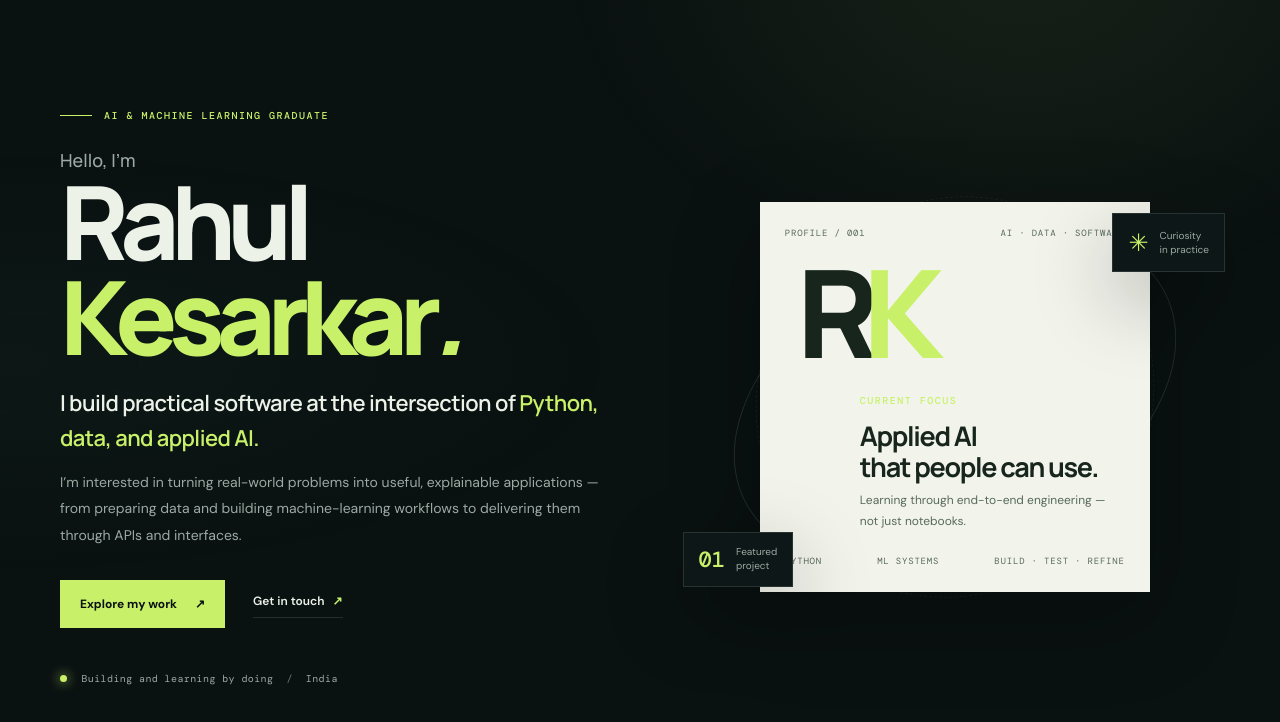
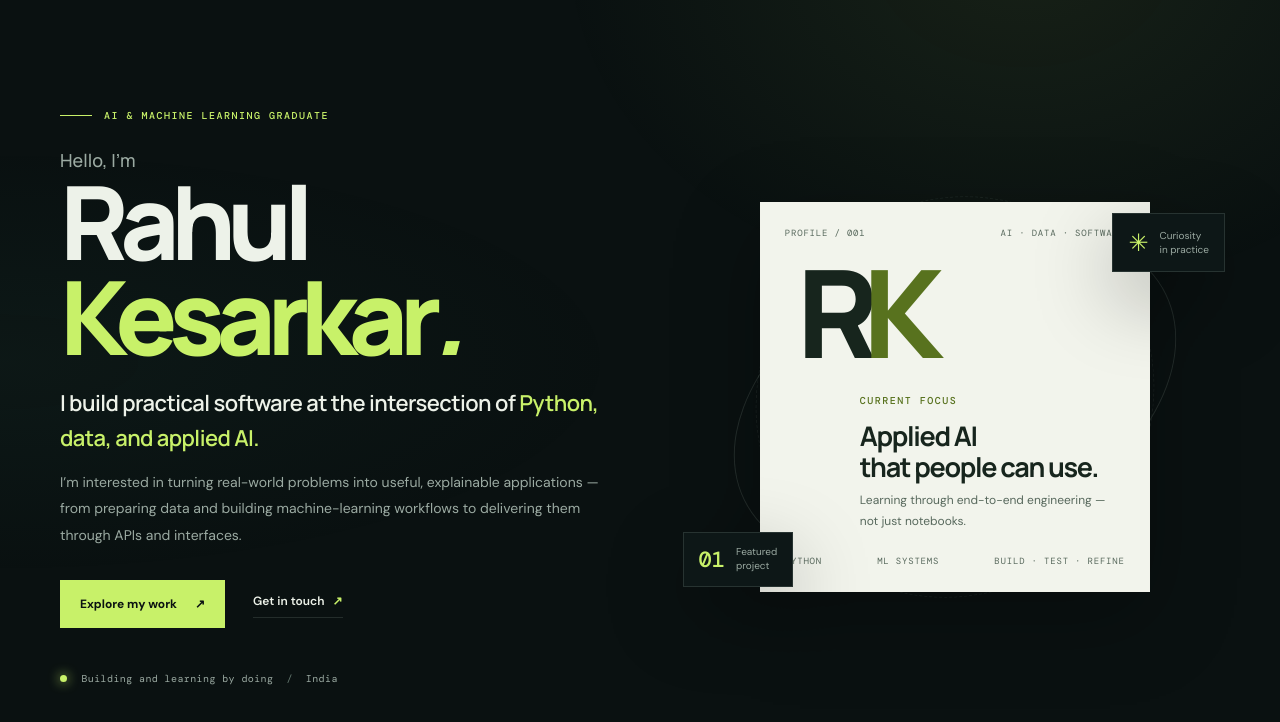
Before and after one commit to rahulkesarkar/rahulkesarkar.github.io, a plain HTML site: page index.html in a window 1280 px wide. Shown: the part 78-800 px from the top of the page. Drawn offline with nearby package versions, Linux system fonts and the light colour scheme.

Commit message:
Improve contrast on warm-white portfolio panels

```diff
--- a/assets/css/site.css
+++ b/assets/css/site.css
@@ -65,9 +65,9 @@ h1,h2,h3,p{margin-top:0}
 .panel-topline,.panel-bottomline{display:flex;justify-content:space-between;gap:12px;color:var(--subtle);font:9px "DM Mono",monospace;letter-spacing:.09em}
 /* Warm-white contrast panels: a restrained paper tone against the dark canvas. */
 .profile-panel .panel-topline,.profile-panel .panel-bottomline{color:#58695d}
-.profile-panel .micro-label{color:var(--accent)}
+.profile-panel .micro-label{color:#58721e}
 .profile-panel .monogram{color:#17251d}
-.profile-panel .monogram span{color:var(--accent)}
+.profile-panel .monogram span{color:#58721e}
 .profile-panel .profile-caption h2{color:#17251d}
 .profile-panel .profile-caption p{color:#58695d}
 .monogram{font:800 122px/.8 "Manrope",sans-serif;letter-spacing:-.13em;color:var(--text);padding-left:12px}
@@ -113,7 +113,7 @@ h1,h2,h3,p{margin-top:0}
 .timeline-index,.edu-index{font:11px "DM Mono",monospace;color:var(--subtle)}
 .education-grid{display:grid;grid-template-columns:1fr 1fr;gap:16px}
 .education-card{position:relative;min-height:275px;padding:27px;background:var(--panel);border:1px solid var(--line);display:flex;flex-direction:column;align-items:flex-start}
-.education-featured{background:#f2f4ec;border-color:#f2f4ec;color:#17251d}.education-featured .micro-label{color:var(--accent)}.education-featured .edu-index{color:#58695d}.education-featured h3,.education-featured .edu-speciality{color:#17251d}.education-featured .edu-institution{color:#58695d}.education-featured .edu-result span{color:#58695d}.education-featured .edu-result strong{color:var(--accent)}
+.education-featured{background:#f2f4ec;border-color:#f2f4ec;color:#17251d}.education-featured .micro-label{color:#58721e}.education-featured .edu-index{color:#58695d}.education-featured h3,.education-featured .edu-speciality{color:#17251d}.education-featured .edu-institution{color:#58695d}.education-featured .edu-result span{color:#58695d}.education-featured .edu-result strong{color:#58721e}
 .edu-top{width:100%;display:flex;align-items:center;justify-content:space-between}
 .education-card h3{margin:30px 0 0;font:800 38px "Manrope",sans-serif;letter-spacing:-.07em}
 .edu-speciality{margin:4px 0 7px;font:600 14px "Manrope",sans-serif}
```
